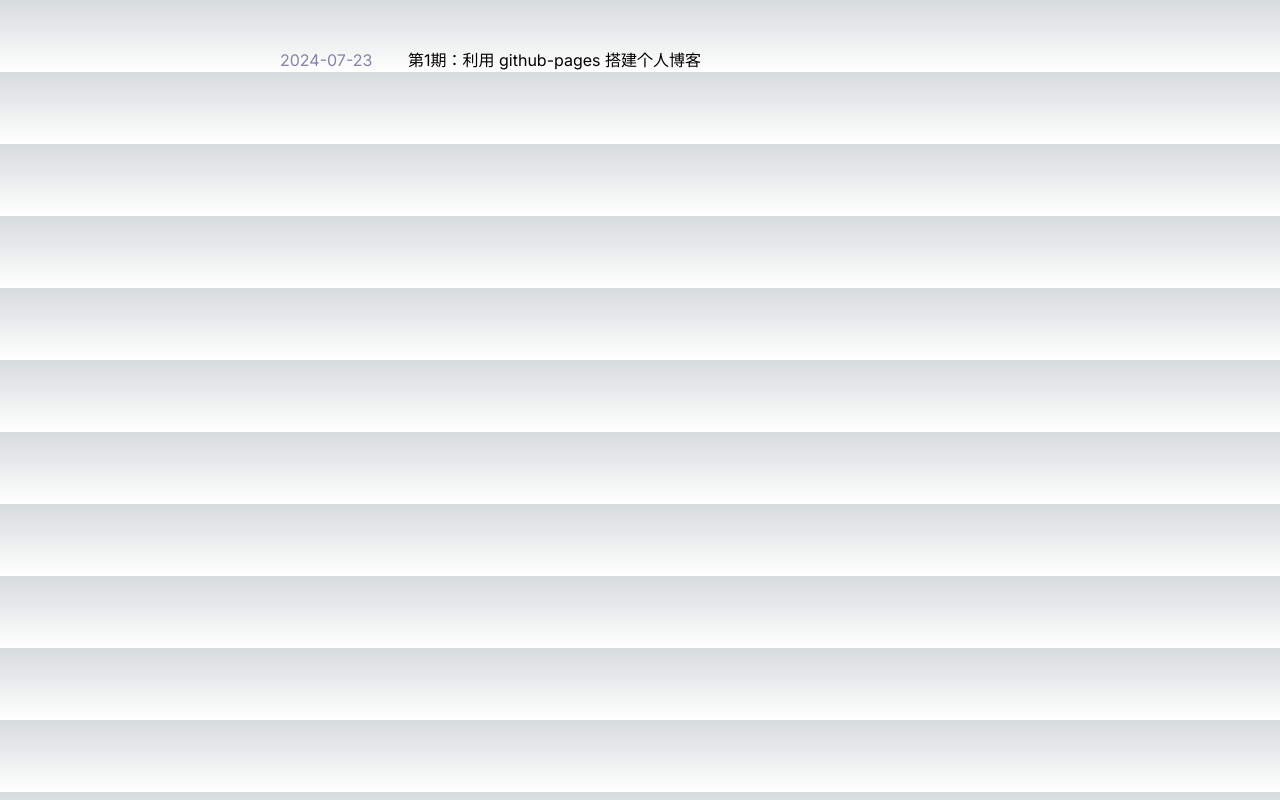
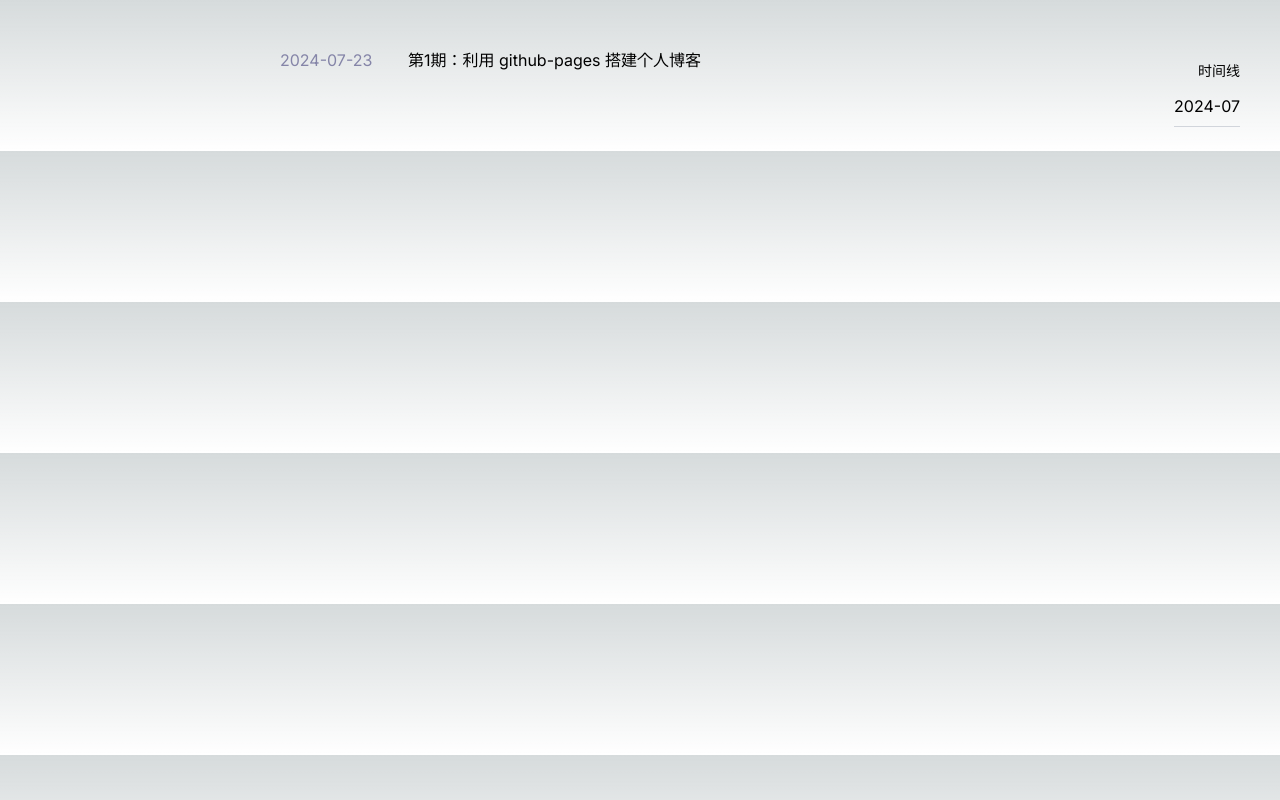
Before and after one commit to r2099c2/r2099c2.github.io, a Next.js app: page / in a window 1280 px wide. Built offline with nearby package versions, Linux system fonts and the light colour scheme.

Commit message:
feat: Add TimeLine component to Home page for displaying posts by month

```diff
--- /dev/null
+++ b/app/components/TimeLine.tsx
@@ -0,0 +1,20 @@
+import { PostByMonth } from '@/types/post';
+import Link from 'next/link';
+
+const TimeLine = async ({ postsByMonth }: { postsByMonth: PostByMonth }) => (
+  <div>
+    <div className="p-4">
+      <h4 className="mb-4 text-sm font-medium leading-none">
+        <Link href="/">时间线</Link>
+      </h4>
+      {Object.keys(postsByMonth).map((month) => (
+        <div key={month}>
+          <Link href={`#${month}`}>{month}</Link>
+          <div className="border-b border-gray-300 my-2"></div>
+        </div>
+      ))}
+    </div>
+  </div>
+);
+
+export default TimeLine;
--- a/app/page.tsx
+++ b/app/page.tsx
@@ -1,6 +1,6 @@
-import { getPost } from '@/lib/helper';
+import { getPosts } from '@/lib/helper';
 import NavList from './components/NavList';
-import Head from 'next/head';
+import TimeLine from './components/TimeLine';
 import { Metadata } from 'next';
 
 export const metadata: Metadata = {
@@ -8,7 +8,7 @@ export const metadata: Metadata = {
 };
 
 export default async function Home() {
-  const { posts, postsByMonth } = await getPost();
+  const { posts, postsByMonth } = await getPosts();
 
   return (
     <>
@@ -17,6 +17,9 @@ export default async function Home() {
         <div className="w-full md:w-3/5 px-6">
           <NavList posts={posts} />
         </div>
+        <div className="hidden md:flex justify-end md:w-1/5 pr-6 text-right">
+          <TimeLine postsByMonth={postsByMonth} />
+        </div>
       </main>
     </>
   );
--- a/lib/helper.ts
+++ b/lib/helper.ts
@@ -4,7 +4,10 @@ import matter from 'gray-matter';
 import dayjs from 'dayjs';
 import { Post, PostByMonth } from '@/types/post';
 
-export const getPost = async () => {
+/**
+ * 从 content 目录获取所有文章，并组合数据
+ */
+export const getPosts = async () => {
   const postDirectory = path.join(process.cwd(), 'content');
   const filenames = (await fs.promises.readdir(postDirectory)).reverse();
 
```
